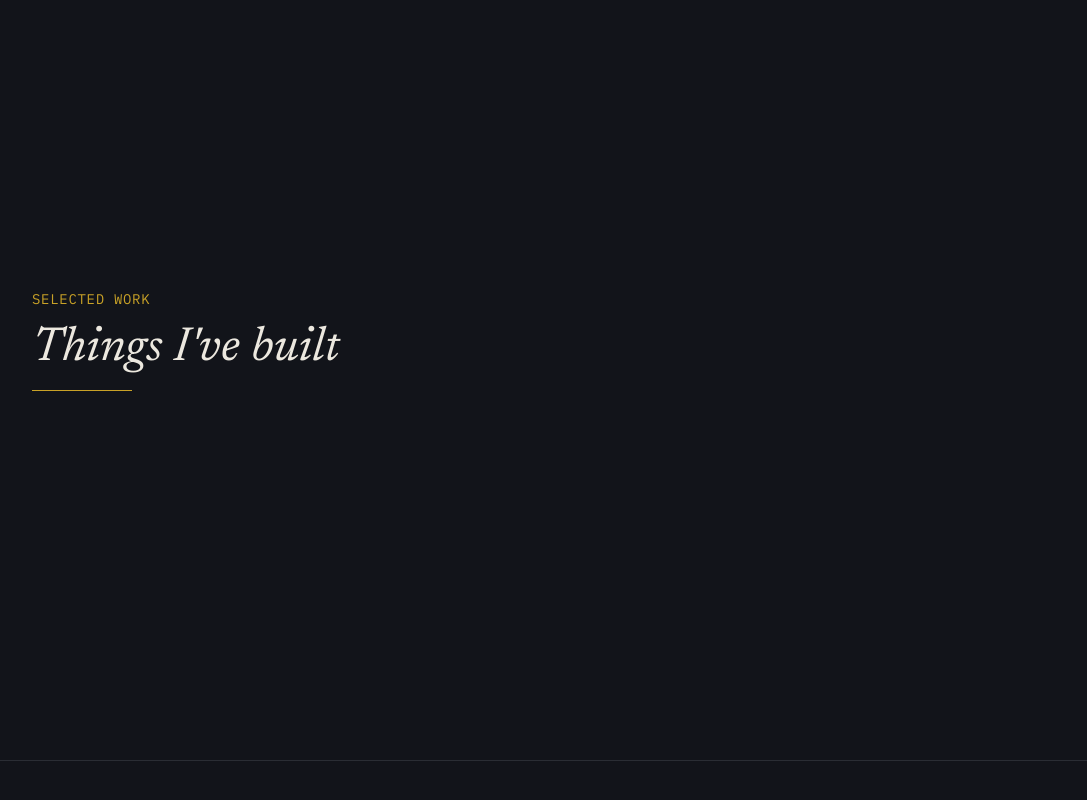
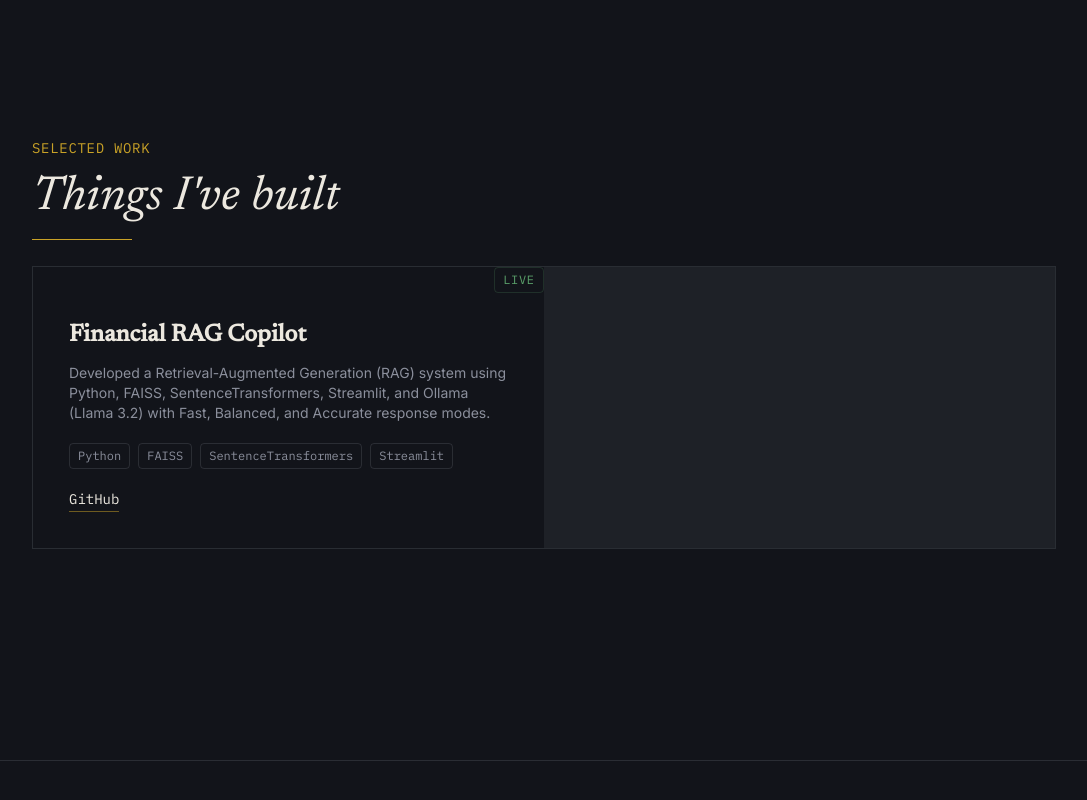
Before and after one commit to buseozsahin/portfolio, a React (Vite) app: page / in a window 1280 px wide. Shown: the part 1705-2505 px from the top of the page, without its empty margins (96-1183 px from the left). Built offline with nearby package versions, Linux system fonts and the light colour scheme.

Commit message:
Add ProjectCar and TechChip components

```diff
--- /dev/null
+++ b/src/components/ProjectCard.tsx
@@ -0,0 +1,42 @@
+import TechChip from "./TechChip"
+
+interface ProjectLinks {
+  label: string
+  href:  string
+}
+
+interface ProjectCard {
+  statusBadge: "Live" | "In Progress"
+  title: string
+  description: string
+  technologies: string[]
+  links: ProjectLinks[]
+}
+
+function ProjectCard({ statusBadge, title, description, technologies, links }: ProjectCard) {
+  return(
+    <section className="bg-bg relative transition-colors hover:bg-panel p-9">
+      <span className="font-label text-xs uppercase tracking-wider text-[#5aa06a] border border-[#5aa06a]/20 rounded-sm py-1 px-2 absolute right-0 top-0">{statusBadge}</span>
+      <h1 className="font-heading text-heading font-semibold text-2xl mt-4">{title}</h1>
+      <p className="font-body text-body text-sm mt-3">{description}</p>
+
+      <div className="flex flex-wrap gap-2 mt-5">
+        {technologies.map((techName) => (
+          <TechChip tech={techName}
+            key={techName}/>
+        ))}
+      </div>
+
+      <div className="flex gap-4 mt-5">
+        {links.map((link) =>(
+          <a
+            key={link.label}
+            href={link.href}
+            className="text-heading font-label text-sm border-b border-gold/50 pb-0.5 hover:opacity-70 transition-opacity"
+            >{link.label}</a>
+        ))}
+      </div>
+    </section>
+  )
+}
+export default ProjectCard;
--- a/src/components/Projects.tsx
+++ b/src/components/Projects.tsx
@@ -1,3 +1,5 @@
+import ProjectCard from "./ProjectCard";
+
 function Projects() {
   return(
     <section className="flex flex-col min-h-screen justify-center px-6 lg:px-32" id="projects">
@@ -6,6 +8,19 @@ function Projects() {
         <h1 className="font-heading italic text-heading text-2xl lg:text-5xl mt-4">Things I've built</h1>
         <span className="inline-block w-25 h-px bg-gold"/>
       </div>
+
+      <div className="grid grid-cols-1 sm:grid-cols-2 gap-px bg-body/10 border border-body/10 mt-5">
+        <ProjectCard
+          statusBadge="Live"
+          title="Financial RAG Copilot "
+          description="Developed a Retrieval-Augmented Generation (RAG) system using Python, FAISS,
+            SentenceTransformers, Streamlit, and Ollama (Llama 3.2) with Fast, Balanced, and Accurate response modes."
+          technologies={["Python", "FAISS", "SentenceTransformers", "Streamlit"]}
+          links={[
+            { label: "GitHub", href: "https://github.com/buseozsahin/financial_rag_copilot" }
+          ]}
+        />
+      </div>
     </section>
 )
 }
--- /dev/null
+++ b/src/components/TechChip.tsx
@@ -0,0 +1,10 @@
+interface TechChip { tech: string }
+
+function TechChip({ tech } : TechChip) {
+  return(
+    <span
+      className="font-label text-body text-xs border border-body/20 rounded-sm px-2 py-1"
+    >{tech}</span>
+  )
+}
+export default TechChip;
```
